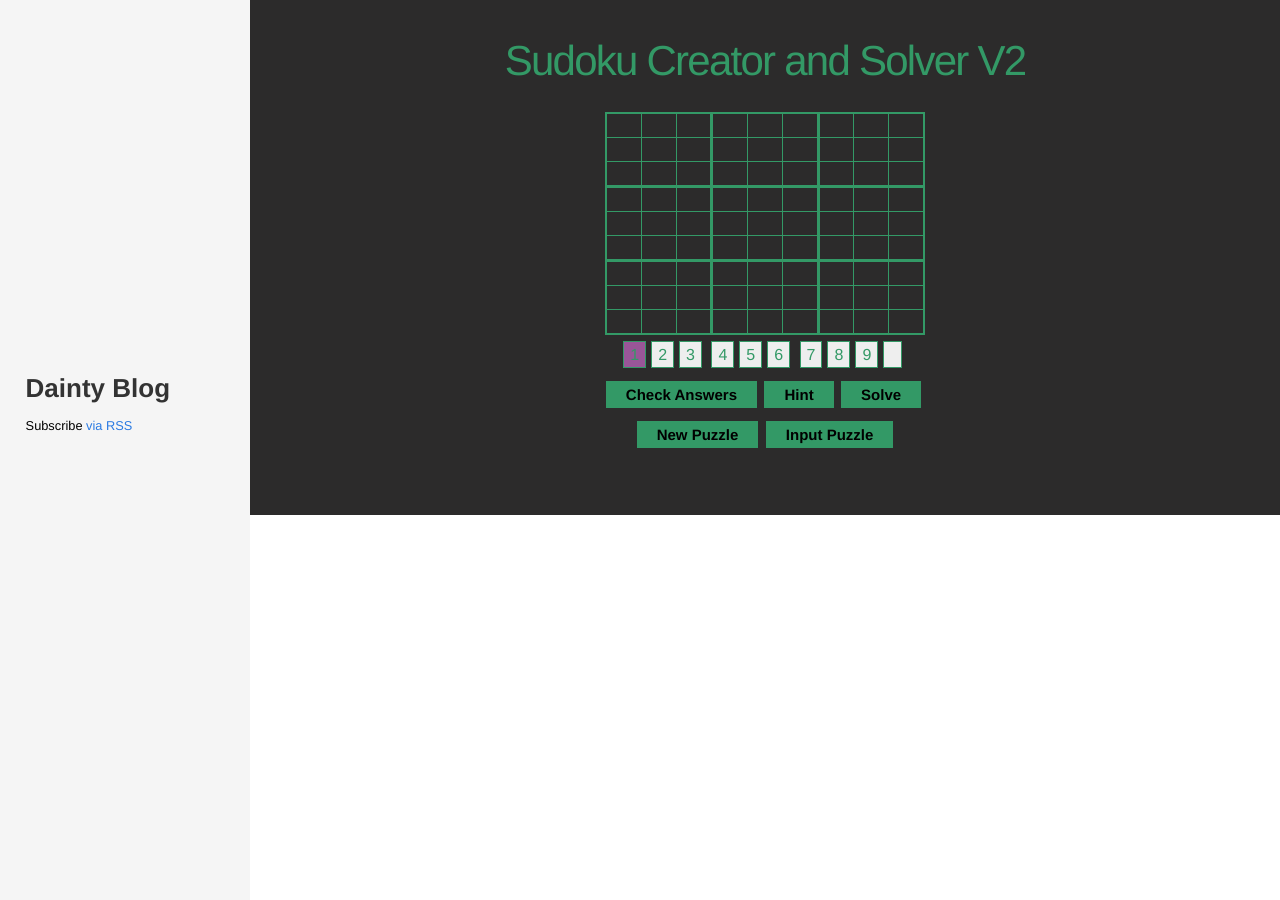
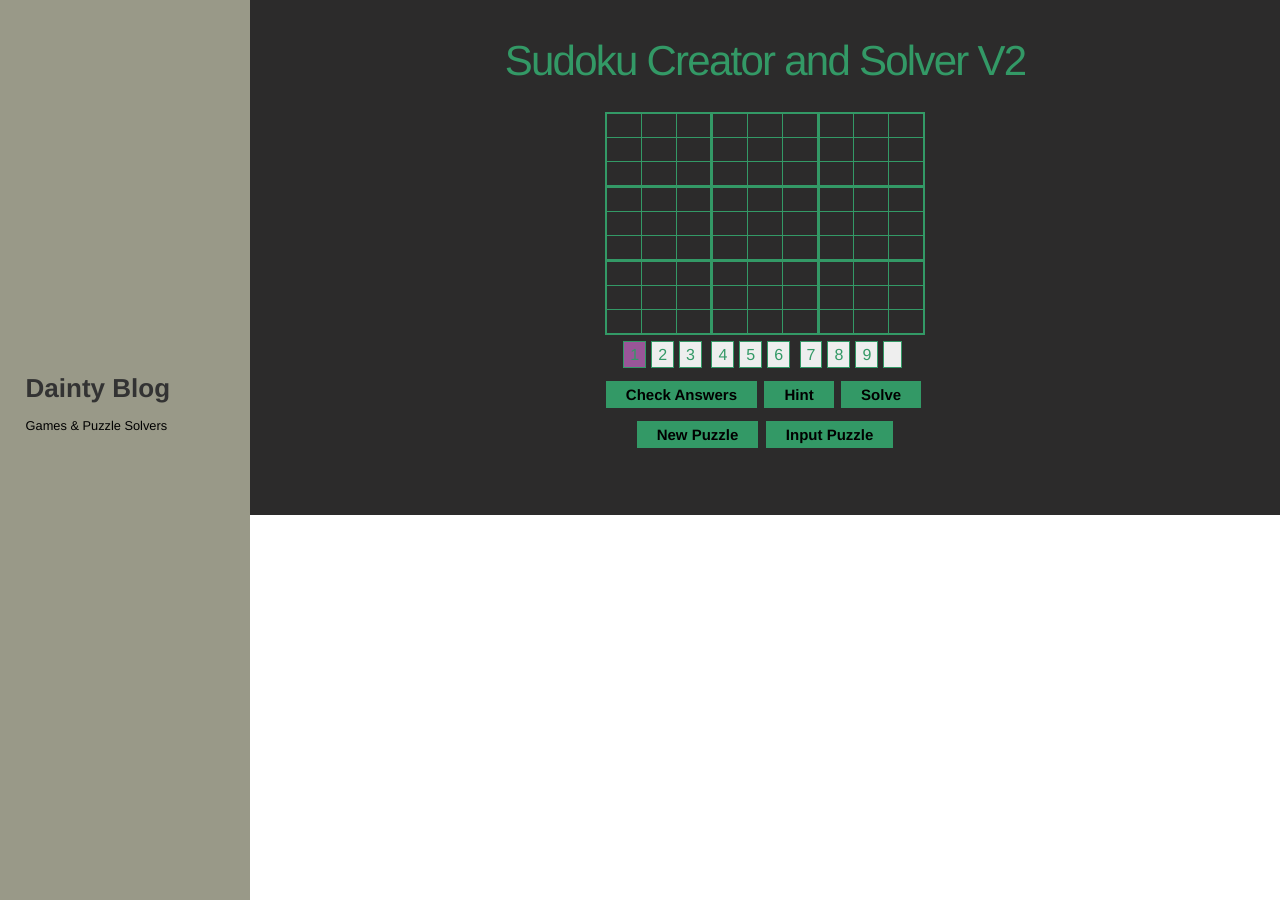
Before and after one commit to PayamBen/PayamBen.github.io, a Jekyll site: the page built from sudokuV2.html, in a window 1280 px wide. Built offline with Jekyll 4.4.1, drawn with Linux system fonts in a browser that asks for light colours.

Commit message:
header changes

```diff
--- a/_includes/header.html
+++ b/_includes/header.html
@@ -4,7 +4,7 @@
 	<div id="static">
 
 		<p><a class="site-title" href="{{ site.baseurl }}/">{{ site.title }}</a></p>
-		<p class="rss-subscribe">Subscribe <a href="{{ "/feed.xml" | prepend: site.baseurl }}">via RSS</a></p>
+		<p class="rss-subscribe">Games & Puzzle Solvers</p>
 	</div>
   </div>
 
--- a/sudokuV2.html
+++ b/sudokuV2.html
@@ -28,6 +28,9 @@ permalink: /sudoku-solver-v2/
 	}
 	.page-content {
 		background-color:rgb(44, 43, 43)
+	}
+	.site-header  {
+		background-color:#999988
 	}
 	table {
 		border: solid 1px;
```
